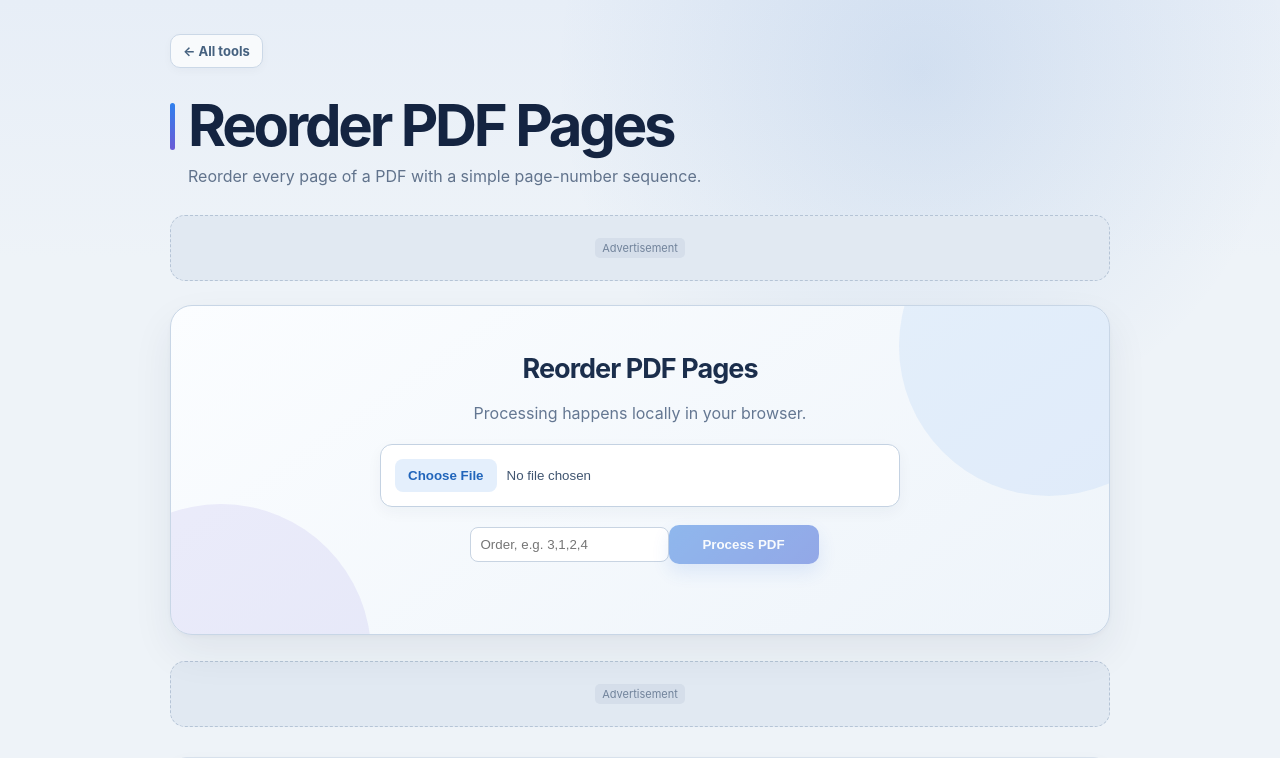
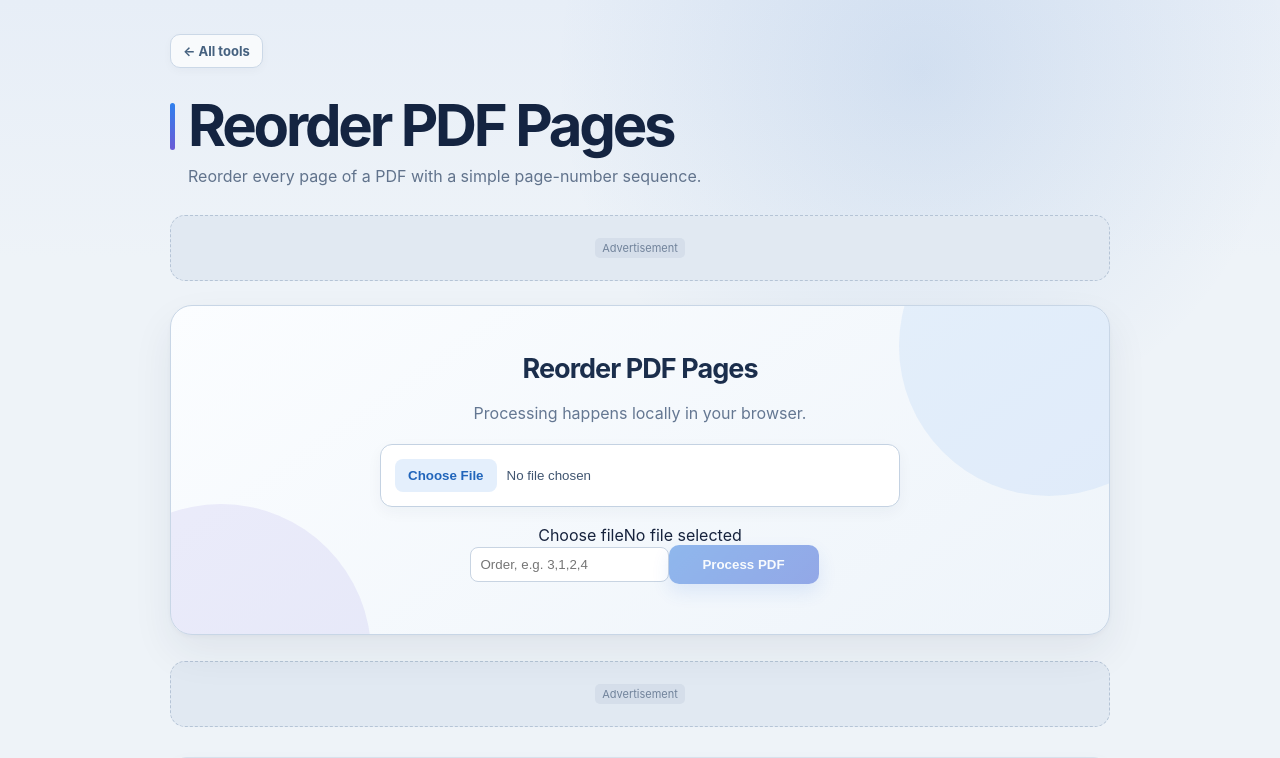
Before and after one commit to yiminggod1/pdf-tools, a Next.js app: page /pdf-tools/reorder-pdf in a window 1280 px wide. Shown: the top 758 px of the page. Built offline with nearby package versions, Linux system fonts and the light colour scheme.

Commit message:
Use English-only file picker labels

```diff
--- a/components/PdfAdvancedTool.tsx
+++ b/components/PdfAdvancedTool.tsx
@@ -1,5 +1,5 @@
 "use client";
-import {useState} from "react";import {PDFDocument,StandardFonts,rgb,degrees} from "pdf-lib";
+import {useState} from "react";import {PDFDocument,StandardFonts,rgb,degrees} from "pdf-lib";import FilePicker from "./FilePicker";
 type Mode="add"|"reorder"|"watermark"|"number"|"metadata"|"blank";
 export default function PdfAdvancedTool({mode}:{mode:Mode}){
  const [files,setFiles]=useState<File[]>([]);const [value,setValue]=useState("");const [busy,setBusy]=useState(false);const [msg,setMsg]=useState("");
@@ -13,5 +13,5 @@ export default function PdfAdvancedTool({mode}:{mode:Mode}){
   else {const title=value||"PDF Tools document";src.setTitle(title);save(await src.save(),"metadata-edited.pdf")}
   setMsg("Done — your PDF was created in your browser.");
  }catch{setMsg("Could not process the PDF. Check the files and settings, then try again.")}finally{setBusy(false)}};
- return <div className="drop"><h2>{mode==="blank"?"Add Blank Pages to PDF":mode==="add"?"Add Pages to PDF":mode==="reorder"?"Reorder PDF Pages":mode==="watermark"?"Watermark PDF":mode==="number"?"Number PDF Pages":"Edit PDF Metadata"}</h2><p>Processing happens locally in your browser.</p><input type="file" accept=".pdf" multiple={mode==="add"} onChange={e=>setFiles(Array.from(e.target.files||[]))}/>{mode==="blank"&&<input value={value} onChange={e=>setValue(e.target.value)} placeholder="Number of blank pages"/>}{mode==="reorder"&&<input value={value} onChange={e=>setValue(e.target.value)} placeholder="Order, e.g. 3,1,2,4"/>}{mode==="watermark"&&<input value={value} onChange={e=>setValue(e.target.value)} placeholder="Watermark text"/>}{mode==="metadata"&&<input value={value} onChange={e=>setValue(e.target.value)} placeholder="Document title"/>}<button className="btn" disabled={!files.length||busy||(mode==="add"&&files.length<2)} onClick={run}>{busy?"Processing…":"Process PDF"}</button>{msg&&<div className="notice">{msg}</div>}</div>
+ return <div className="drop"><h2>{mode==="blank"?"Add Blank Pages to PDF":mode==="add"?"Add Pages to PDF":mode==="reorder"?"Reorder PDF Pages":mode==="watermark"?"Watermark PDF":mode==="number"?"Number PDF Pages":"Edit PDF Metadata"}</h2><p>Processing happens locally in your browser.</p><FilePicker accept=".pdf" multiple={mode==="add"} files={files} onChange={setFiles}/>{mode==="blank"&&<input value={value} onChange={e=>setValue(e.target.value)} placeholder="Number of blank pages"/>}{mode==="reorder"&&<input value={value} onChange={e=>setValue(e.target.value)} placeholder="Order, e.g. 3,1,2,4"/>}{mode==="watermark"&&<input value={value} onChange={e=>setValue(e.target.value)} placeholder="Watermark text"/>}{mode==="metadata"&&<input value={value} onChange={e=>setValue(e.target.value)} placeholder="Document title"/>}<button className="btn" disabled={!files.length||busy||(mode==="add"&&files.length<2)} onClick={run}>{busy?"Processing…":"Process PDF"}</button>{msg&&<div className="notice">{msg}</div>}</div>
 }
```
